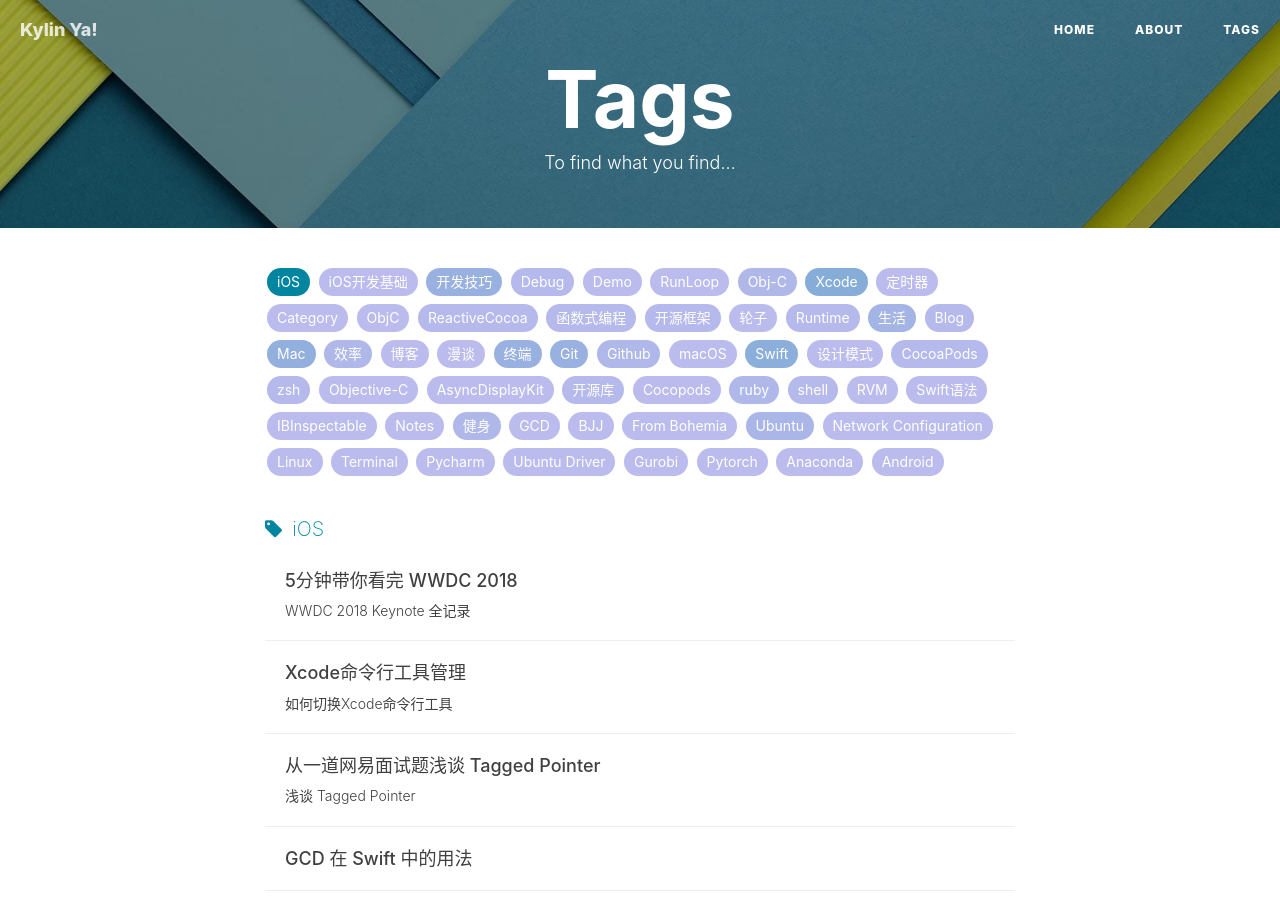
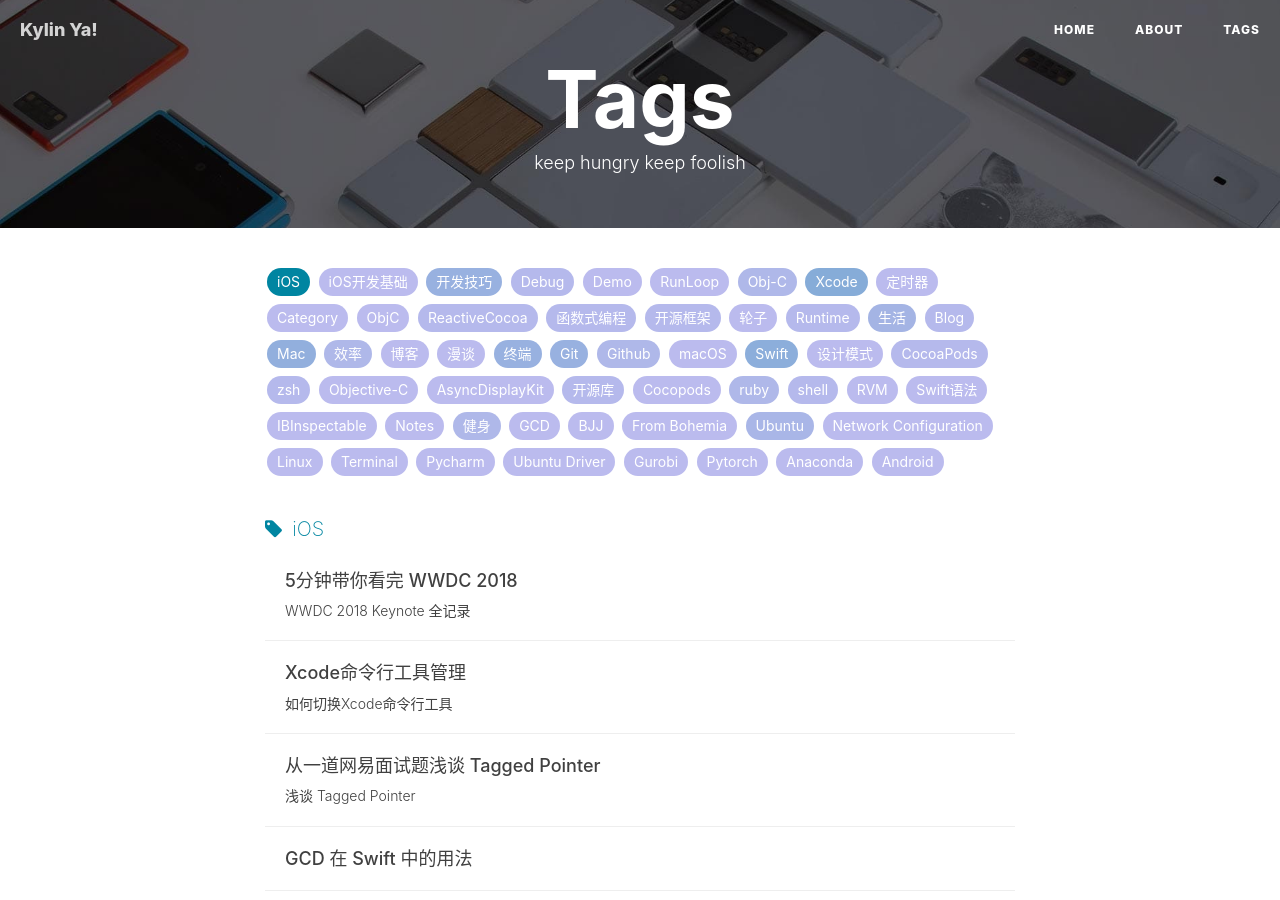
Before and after one commit to KylinC/KylinC.github.io, a Jekyll site: the page built from tags.html, in a window 1280 px wide and 900 px high. Built offline with Jekyll 4.4.1, drawn with Linux system fonts in a browser that asks for light colours; nearby versions of some CDN libraries; comment, search, counter and statistics services are not loaded.

Commit message:
merge with tag and readme

```diff
--- a/tags.html
+++ b/tags.html
@@ -1,8 +1,8 @@
 ---
 title: Tags
 layout: default
-description: To find what you find...
-header-img: "img/tag-bg-o.jpg"
+description: keep hungry keep foolish
+header-img: "img/tag-bg.jpg"
 ---
 
 <!-- Page Header -->
@@ -30,7 +30,13 @@ header-img: "img/tag-bg-o.jpg"
 				{% endfor %}
 			</div>
 
+            <!--<blockquote class="tag-comments">
+                标签命名规范：
+                    <li>行业观察、职位、公司优先使用中文</li>
+                    <li>外国产品、术语优先使用英文</li>
+            </blockquote>-->
 
+            <!-- 标签列表 -->
 			{% for tag in site.tags %}
 			<div class="one-tag-list">
 			  	<span class="fa fa-tag listing-seperator" id="{{ tag[0] }}">
```
